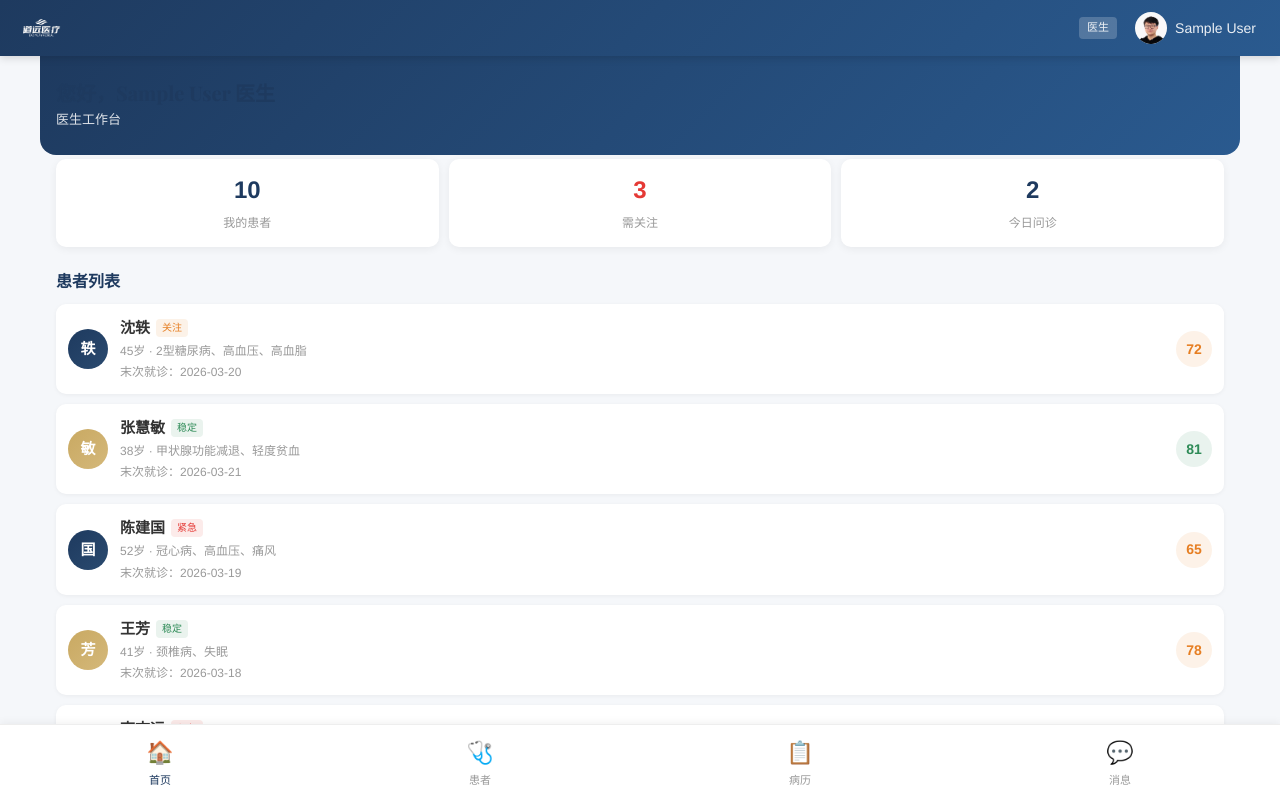
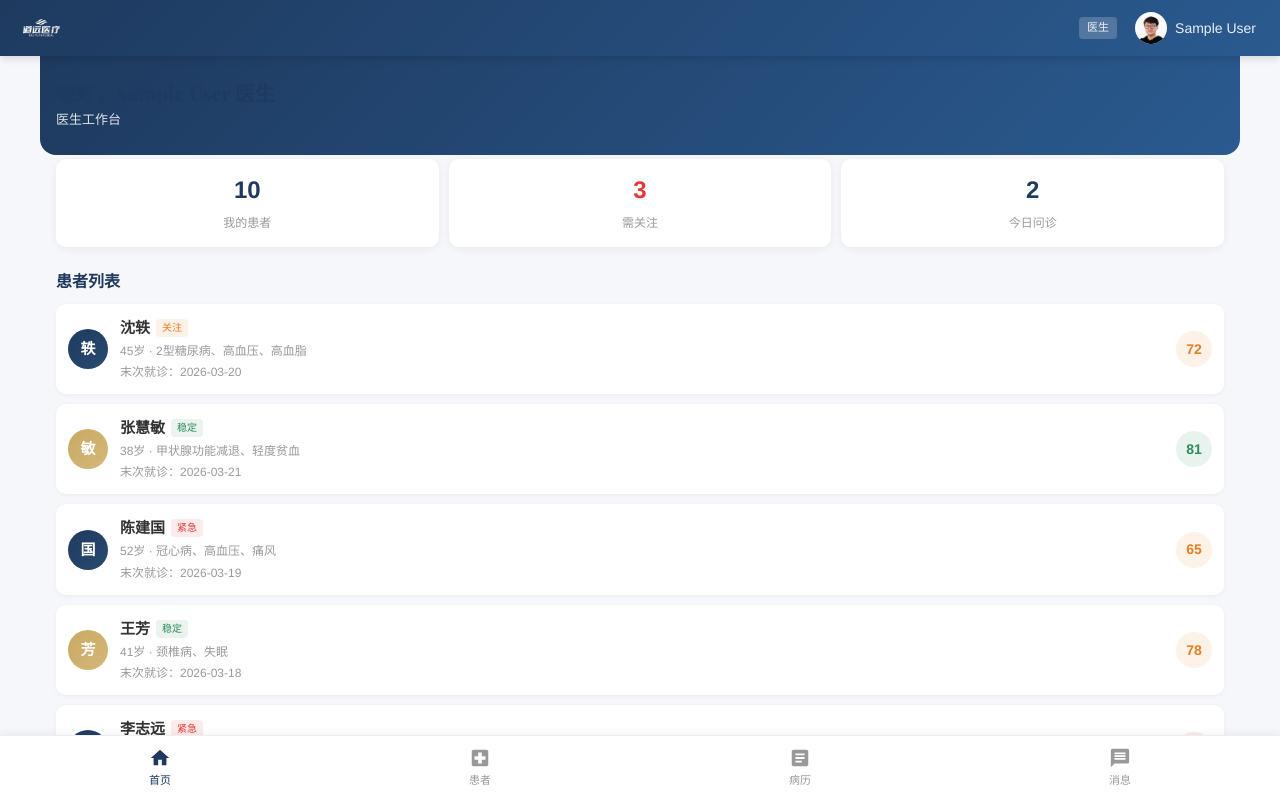
Before and after one commit to cnshenyi/daoyuan-health-demo, a Vue app: page /doctor in a window 1280 px wide. Built offline with nearby package versions, Linux system fonts and the light colour scheme; sample sign-in values are in the browser's storage.

Commit message:
fix: 角色选择页图标改为SVG风格，统一项目图标规范

```diff
--- a/src/components/RoleLayout.vue
+++ b/src/components/RoleLayout.vue
@@ -43,7 +43,9 @@
         :class="['nav-item', { active: isActive(item.path) }]"
         @click="navigateTo(item.path)"
       >
-        <span class="nav-icon">{{ item.icon }}</span>
+        <div class="nav-icon">
+          <component :is="item.icon" />
+        </div>
         <span class="nav-label">{{ item.label }}</span>
       </div>
     </div>
@@ -60,7 +62,7 @@ import { SwitchButton, Switch } from '@element-plus/icons-vue'
 interface NavItem {
   path: string
   label: string
-  icon: string
+  icon: any
 }
 
 const props = defineProps<{
@@ -239,8 +241,18 @@ const handleLogout = () => {
 }
 
 .nav-icon {
-  font-size: 22px;
+  width: 24px;
+  height: 24px;
   margin-bottom: 2px;
+  display: flex;
+  align-items: center;
+  justify-content: center;
+}
+
+.nav-icon :deep(svg) {
+  width: 22px;
+  height: 22px;
+  fill: currentColor;
 }
 
 .nav-label {
--- a/src/views/Login.vue
+++ b/src/views/Login.vue
@@ -87,7 +87,9 @@
             :class="['role-card', { active: selectedRole === item.role }]"
             @click="selectedRole = item.role"
           >
-            <span class="role-icon">{{ item.icon }}</span>
+            <div class="role-icon" :style="{ background: item.color + '14', color: item.color }">
+              <component :is="roleIconMap[item.role]" />
+            </div>
             <span class="role-label">{{ item.label }}</span>
             <span class="role-desc">{{ item.description }}</span>
             <span v-if="selectedRole === item.role" class="role-check">✓</span>
@@ -118,7 +120,7 @@
 </template>
 
 <script setup lang="ts">
-import { ref, reactive } from 'vue'
+import { ref, reactive, h } from 'vue'
 import { useRouter } from 'vue-router'
 import { useUserStore } from '@/stores/user'
 import { ElMessage } from 'element-plus'
@@ -126,6 +128,31 @@ import { Phone, Key } from '@element-plus/icons-vue'
 import type { FormInstance, FormRules } from 'element-plus'
 import type { UserRole } from '@/types'
 import { roleOptions } from '@/mock/data'
+
+// 角色 SVG 图标
+const IconMember = () => h('svg', { viewBox: '0 0 24 24', fill: 'currentColor' }, [
+  h('path', { d: 'M12 12c2.21 0 4-1.79 4-4s-1.79-4-4-4-4 1.79-4 4 1.79 4 4 4zm0 2c-2.67 0-8 1.34-8 4v2h16v-2c0-2.66-5.33-4-8-4z' })
+])
+const IconManager = () => h('svg', { viewBox: '0 0 24 24', fill: 'currentColor' }, [
+  h('path', { d: 'M12 1L3 5v6c0 5.55 3.84 10.74 9 12 5.16-1.26 9-6.45 9-12V5l-9-4zm-2 16l-4-4 1.41-1.41L10 14.17l6.59-6.59L18 9l-8 8z' })
+])
+const IconDoctor = () => h('svg', { viewBox: '0 0 24 24', fill: 'currentColor' }, [
+  h('path', { d: 'M19 3H5c-1.1 0-2 .9-2 2v14c0 1.1.9 2 2 2h14c1.1 0 2-.9 2-2V5c0-1.1-.9-2-2-2zm-1 11h-4v4h-4v-4H6v-4h4V6h4v4h4v4z' })
+])
+const IconWellness = () => h('svg', { viewBox: '0 0 24 24', fill: 'currentColor' }, [
+  h('path', { d: 'M15.5 5.5c1.1 0 2-.9 2-2s-.9-2-2-2-2 .9-2 2 .9 2 2 2zM5 12c-2.8 0-5 2.2-5 5s2.2 5 5 5 5-2.2 5-5-2.2-5-5-5zm0 8.5c-1.9 0-3.5-1.6-3.5-3.5s1.6-3.5 3.5-3.5 3.5 1.6 3.5 3.5-1.6 3.5-3.5 3.5zm5.8-10l2.4 2.4.8-.8c1.3-1.3 2.1-2.9 2.4-4.6h2.1V5.5h-5.3v2h2.8c-.3 1.1-.9 2.1-1.7 2.9l-1.4-1.5-1 1 2.4 2.4-3.5 3.5 1 1 3.5-3.5 2.4 2.4 1-1-2.4-2.4 1.4-1.4c1-1.1 1.8-2.5 2.1-4h1.7V5.5h-3V3.5h-2v2h-3l-2.5 2.7-.5 3.3zm8.7 5.5c-1.9 0-3.5-1.6-3.5-3.5s1.6-3.5 3.5-3.5 3.5 1.6 3.5 3.5-1.6 3.5-3.5 3.5z' })
+])
+const IconMental = () => h('svg', { viewBox: '0 0 24 24', fill: 'currentColor' }, [
+  h('path', { d: 'M13 1.07V9h7c0-4.08-3.05-7.44-7-7.93zM4 15c0 4.42 3.58 8 8 8s8-3.58 8-8v-4H4v4zm7-13.93C7.05 1.56 4 4.92 4 9h7V1.07z' })
+])
+
+const roleIconMap: Record<UserRole, any> = {
+  member: IconMember,
+  'health-manager': IconManager,
+  doctor: IconDoctor,
+  wellness: IconWellness,
+  'mental-education': IconMental
+}
 
 const router = useRouter()
 const userStore = useUserStore()
@@ -428,15 +455,18 @@ const handleLogin = async () => {
 }
 
 .role-icon {
-  font-size: 24px;
   flex-shrink: 0;
   width: 36px;
   height: 36px;
   display: flex;
   align-items: center;
   justify-content: center;
-  background: rgba(30, 58, 95, 0.06);
   border-radius: 8px;
+}
+
+.role-icon :deep(svg) {
+  width: 20px;
+  height: 20px;
 }
 
 .role-label {
--- a/src/views/doctor/DoctorLayout.vue
+++ b/src/views/doctor/DoctorLayout.vue
@@ -7,12 +7,26 @@
 </template>
 
 <script setup lang="ts">
+import { h } from 'vue'
 import RoleLayout from '@/components/RoleLayout.vue'
 
+const IconHome = () => h('svg', { viewBox: '0 0 24 24', fill: 'currentColor' }, [
+  h('path', { d: 'M10 20v-6h4v6h5v-8h3L12 3 2 12h3v8z' })
+])
+const IconPatients = () => h('svg', { viewBox: '0 0 24 24', fill: 'currentColor' }, [
+  h('path', { d: 'M19 3H5c-1.1 0-2 .9-2 2v14c0 1.1.9 2 2 2h14c1.1 0 2-.9 2-2V5c0-1.1-.9-2-2-2zm-1 11h-4v4h-4v-4H6v-4h4V6h4v4h4v4z' })
+])
+const IconRecords = () => h('svg', { viewBox: '0 0 24 24', fill: 'currentColor' }, [
+  h('path', { d: 'M19 3H5c-1.1 0-2 .9-2 2v14c0 1.1.9 2 2 2h14c1.1 0 2-.9 2-2V5c0-1.1-.9-2-2-2zm-5 14H7v-2h7v2zm3-4H7v-2h10v2zm0-4H7V7h10v2z' })
+])
+const IconMessage = () => h('svg', { viewBox: '0 0 24 24', fill: 'currentColor' }, [
+  h('path', { d: 'M20 2H4c-1.1 0-1.99.9-1.99 2L2 22l4-4h14c1.1 0 2-.9 2-2V4c0-1.1-.9-2-2-2zm-2 12H6v-2h12v2zm0-3H6V9h12v2zm0-3H6V6h12v2z' })
+])
+
 const navItems = [
-  { path: '/doctor', label: '首页', icon: '🏠' },
-  { path: '/doctor/patients', label: '患者', icon: '🩺' },
-  { path: '/doctor/records', label: '病历', icon: '📋' },
-  { path: '/doctor/messages', label: '消息', icon: '💬' }
+  { path: '/doctor', label: '首页', icon: IconHome },
+  { path: '/doctor/patients', label: '患者', icon: IconPatients },
+  { path: '/doctor/records', label: '病历', icon: IconRecords },
+  { path: '/doctor/messages', label: '消息', icon: IconMessage }
 ]
 </script>
--- a/src/views/manager/ManagerLayout.vue
+++ b/src/views/manager/ManagerLayout.vue
@@ -7,12 +7,26 @@
 </template>
 
 <script setup lang="ts">
+import { h } from 'vue'
 import RoleLayout from '@/components/RoleLayout.vue'
 
+const IconHome = () => h('svg', { viewBox: '0 0 24 24', fill: 'currentColor' }, [
+  h('path', { d: 'M10 20v-6h4v6h5v-8h3L12 3 2 12h3v8z' })
+])
+const IconMembers = () => h('svg', { viewBox: '0 0 24 24', fill: 'currentColor' }, [
+  h('path', { d: 'M16 11c1.66 0 2.99-1.34 2.99-3S17.66 5 16 5c-1.66 0-3 1.34-3 3s1.34 3 3 3zm-8 0c1.66 0 2.99-1.34 2.99-3S9.66 5 8 5C6.34 5 5 6.34 5 8s1.34 3 3 3zm0 2c-2.33 0-7 1.17-7 3.5V19h14v-2.5c0-2.33-4.67-3.5-7-3.5zm8 0c-.29 0-.62.02-.97.05 1.16.84 1.97 1.97 1.97 3.45V19h6v-2.5c0-2.33-4.67-3.5-7-3.5z' })
+])
+const IconTask = () => h('svg', { viewBox: '0 0 24 24', fill: 'currentColor' }, [
+  h('path', { d: 'M19 3H5c-1.1 0-2 .9-2 2v14c0 1.1.9 2 2 2h14c1.1 0 2-.9 2-2V5c0-1.1-.9-2-2-2zm-9 14l-5-5 1.41-1.41L10 14.17l7.59-7.59L19 8l-9 9z' })
+])
+const IconMessage = () => h('svg', { viewBox: '0 0 24 24', fill: 'currentColor' }, [
+  h('path', { d: 'M20 2H4c-1.1 0-1.99.9-1.99 2L2 22l4-4h14c1.1 0 2-.9 2-2V4c0-1.1-.9-2-2-2zm-2 12H6v-2h12v2zm0-3H6V9h12v2zm0-3H6V6h12v2z' })
+])
+
 const navItems = [
-  { path: '/manager', label: '首页', icon: '🏠' },
-  { path: '/manager/members', label: '会员', icon: '👥' },
-  { path: '/manager/tasks', label: '待办', icon: '📋' },
-  { path: '/manager/messages', label: '消息', icon: '💬' }
+  { path: '/manager', label: '首页', icon: IconHome },
+  { path: '/manager/members', label: '会员', icon: IconMembers },
+  { path: '/manager/tasks', label: '待办', icon: IconTask },
+  { path: '/manager/messages', label: '消息', icon: IconMessage }
 ]
 </script>
--- a/src/views/mental/MentalLayout.vue
+++ b/src/views/mental/MentalLayout.vue
@@ -7,12 +7,26 @@
 </template>
 
 <script setup lang="ts">
+import { h } from 'vue'
 import RoleLayout from '@/components/RoleLayout.vue'
 
+const IconHome = () => h('svg', { viewBox: '0 0 24 24', fill: 'currentColor' }, [
+  h('path', { d: 'M10 20v-6h4v6h5v-8h3L12 3 2 12h3v8z' })
+])
+const IconAssess = () => h('svg', { viewBox: '0 0 24 24', fill: 'currentColor' }, [
+  h('path', { d: 'M14 2H6c-1.1 0-1.99.9-1.99 2L4 20c0 1.1.89 2 1.99 2H18c1.1 0 2-.9 2-2V8l-6-6zm2 16H8v-2h8v2zm0-4H8v-2h8v2zm-3-5V3.5L18.5 9H13z' })
+])
+const IconPlan = () => h('svg', { viewBox: '0 0 24 24', fill: 'currentColor' }, [
+  h('path', { d: 'M13 1.07V9h7c0-4.08-3.05-7.44-7-7.93zM4 15c0 4.42 3.58 8 8 8s8-3.58 8-8v-4H4v4zm7-13.93C7.05 1.56 4 4.92 4 9h7V1.07z' })
+])
+const IconMessage = () => h('svg', { viewBox: '0 0 24 24', fill: 'currentColor' }, [
+  h('path', { d: 'M20 2H4c-1.1 0-1.99.9-1.99 2L2 22l4-4h14c1.1 0 2-.9 2-2V4c0-1.1-.9-2-2-2zm-2 12H6v-2h12v2zm0-3H6V9h12v2zm0-3H6V6h12v2z' })
+])
+
 const navItems = [
-  { path: '/mental', label: '首页', icon: '🏠' },
-  { path: '/mental/assessments', label: '评估', icon: '📝' },
-  { path: '/mental/plans', label: '计划', icon: '🧠' },
-  { path: '/mental/messages', label: '消息', icon: '💬' }
+  { path: '/mental', label: '首页', icon: IconHome },
+  { path: '/mental/assessments', label: '评估', icon: IconAssess },
+  { path: '/mental/plans', label: '计划', icon: IconPlan },
+  { path: '/mental/messages', label: '消息', icon: IconMessage }
 ]
 </script>
--- a/src/views/wellness/WellnessLayout.vue
+++ b/src/views/wellness/WellnessLayout.vue
@@ -7,12 +7,26 @@
 </template>
 
 <script setup lang="ts">
+import { h } from 'vue'
 import RoleLayout from '@/components/RoleLayout.vue'
 
+const IconHome = () => h('svg', { viewBox: '0 0 24 24', fill: 'currentColor' }, [
+  h('path', { d: 'M10 20v-6h4v6h5v-8h3L12 3 2 12h3v8z' })
+])
+const IconPlan = () => h('svg', { viewBox: '0 0 24 24', fill: 'currentColor' }, [
+  h('path', { d: 'M8.1 13.34l2.83-2.83L3.91 3.5a4.008 4.008 0 0 0 0 5.66l4.19 4.18zm6.78-1.81c1.53.71 3.68.21 5.27-1.38 1.91-1.91 2.28-4.65.81-6.12-1.46-1.46-4.2-1.1-6.12.81-1.59 1.59-2.09 3.74-1.38 5.27L3.7 19.87l1.41 1.41L12 14.41l6.88 6.88 1.41-1.41L13.41 13l1.47-1.47z' })
+])
+const IconTracking = () => h('svg', { viewBox: '0 0 24 24', fill: 'currentColor' }, [
+  h('path', { d: 'M19 3H5c-1.1 0-2 .9-2 2v14c0 1.1.9 2 2 2h14c1.1 0 2-.9 2-2V5c0-1.1-.9-2-2-2zM9 17H7v-7h2v7zm4 0h-2V7h2v10zm4 0h-2v-4h2v4z' })
+])
+const IconMessage = () => h('svg', { viewBox: '0 0 24 24', fill: 'currentColor' }, [
+  h('path', { d: 'M20 2H4c-1.1 0-1.99.9-1.99 2L2 22l4-4h14c1.1 0 2-.9 2-2V4c0-1.1-.9-2-2-2zm-2 12H6v-2h12v2zm0-3H6V9h12v2zm0-3H6V6h12v2z' })
+])
+
 const navItems = [
-  { path: '/wellness', label: '首页', icon: '🏠' },
-  { path: '/wellness/plans', label: '方案', icon: '🥗' },
-  { path: '/wellness/tracking', label: '跟踪', icon: '📊' },
-  { path: '/wellness/messages', label: '消息', icon: '💬' }
+  { path: '/wellness', label: '首页', icon: IconHome },
+  { path: '/wellness/plans', label: '方案', icon: IconPlan },
+  { path: '/wellness/tracking', label: '跟踪', icon: IconTracking },
+  { path: '/wellness/messages', label: '消息', icon: IconMessage }
 ]
 </script>
```
